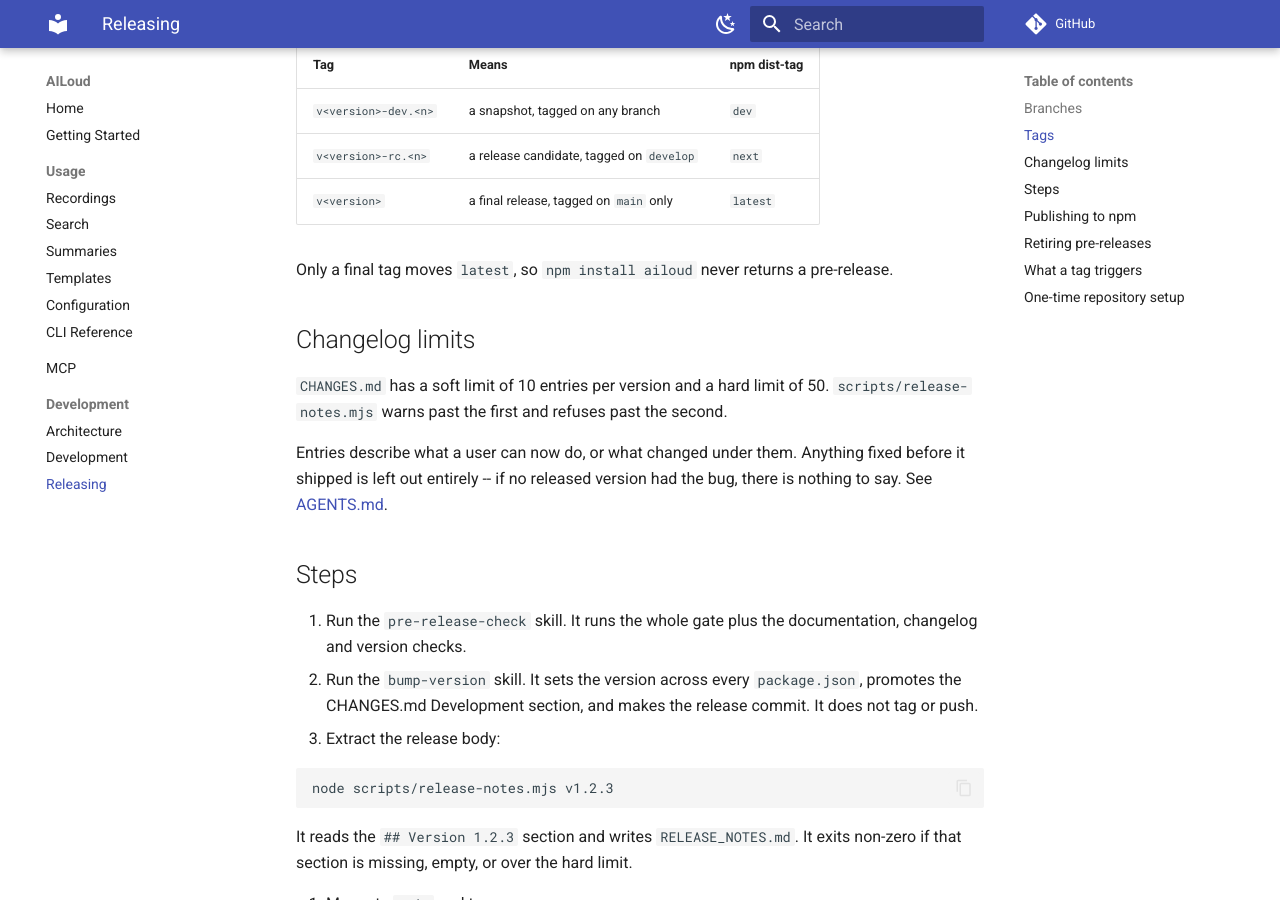
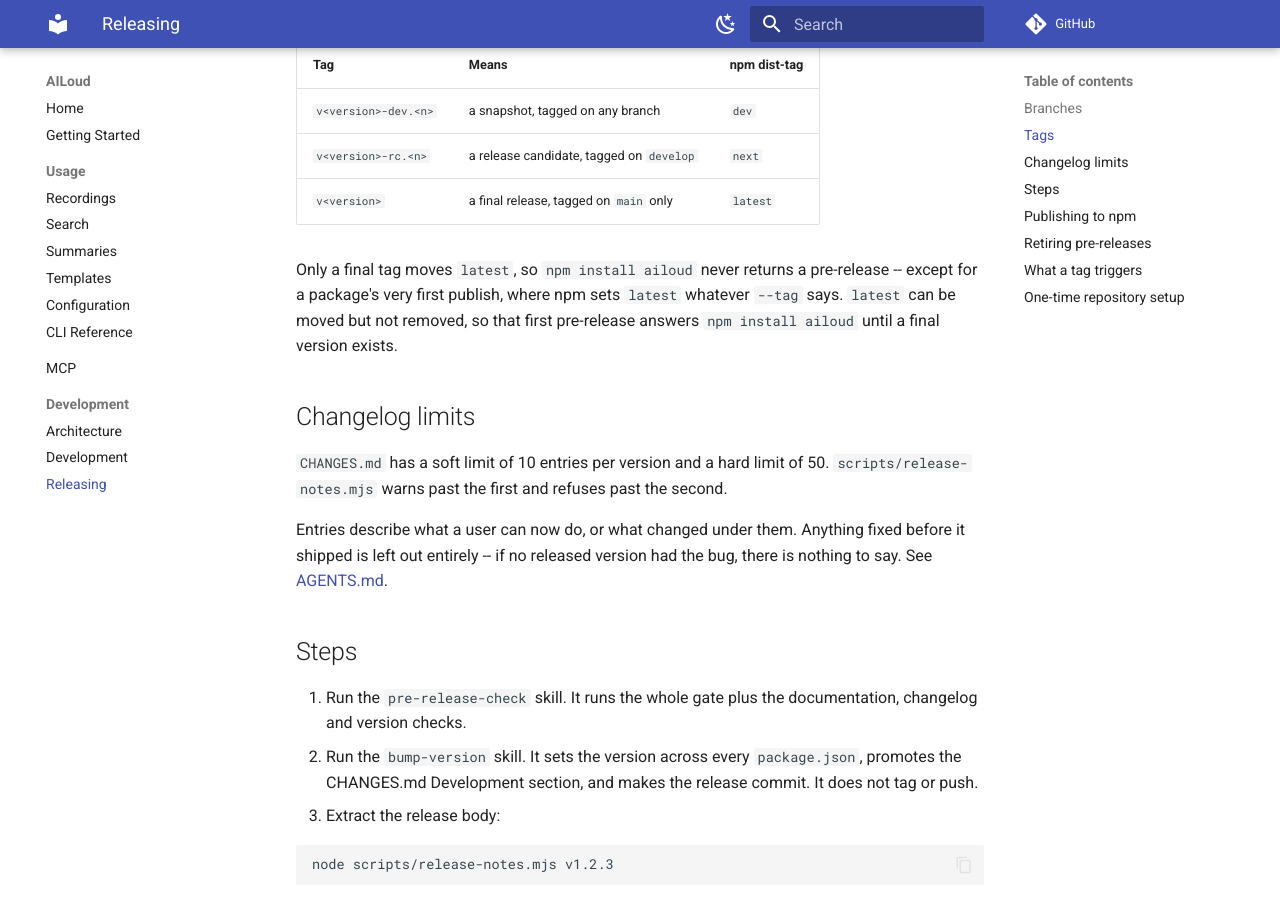
Before and after one commit to lorem-dev/ailoud, an MkDocs documentation site: the page built from docs/development/releasing.md, in a window 1280 px wide and 900 px high, scrolled down 478 px. Built offline with MkDocs 1.6.1 and Material for MkDocs 9.7.7, drawn with Linux system fonts in a browser that asks for light colours; comment, search, counter and statistics services are not loaded; the version menu is left out.

Commit message:
docs: state the one case where a pre-release does move npm's latest tag
Four places said only a final tag moves `latest`, without qualification. The
first release proved otherwise: npm set `latest` to 1.0.0-dev.1 on all three
packages, because it does that on a package's first publish whatever `--tag`
says, and `latest` can be moved but never removed. So `npm install ailoud`
returns the snapshot until 1.0.0 exists.

Nothing in the workflow can prevent it, which is exactly why it belongs in the
documentation rather than in a check.

```diff
--- a/docs/development/releasing.md
+++ b/docs/development/releasing.md
@@ -17,7 +17,9 @@
 | `v<version>`         | a final release, tagged on `main` only   | `latest`     |
 
 Only a final tag moves `latest`, so `npm install ailoud` never returns a
-pre-release.
+pre-release -- except for a package's very first publish, where npm sets
+`latest` whatever `--tag` says. `latest` can be moved but not removed, so that
+first pre-release answers `npm install ailoud` until a final version exists.
 
 ## Changelog limits
 
```
Also changed, not shown: .agents/skills/dev-tag/SKILL.md (+5 -0 lines), AGENTS.md (+5 -0 lines), 1 other file.
